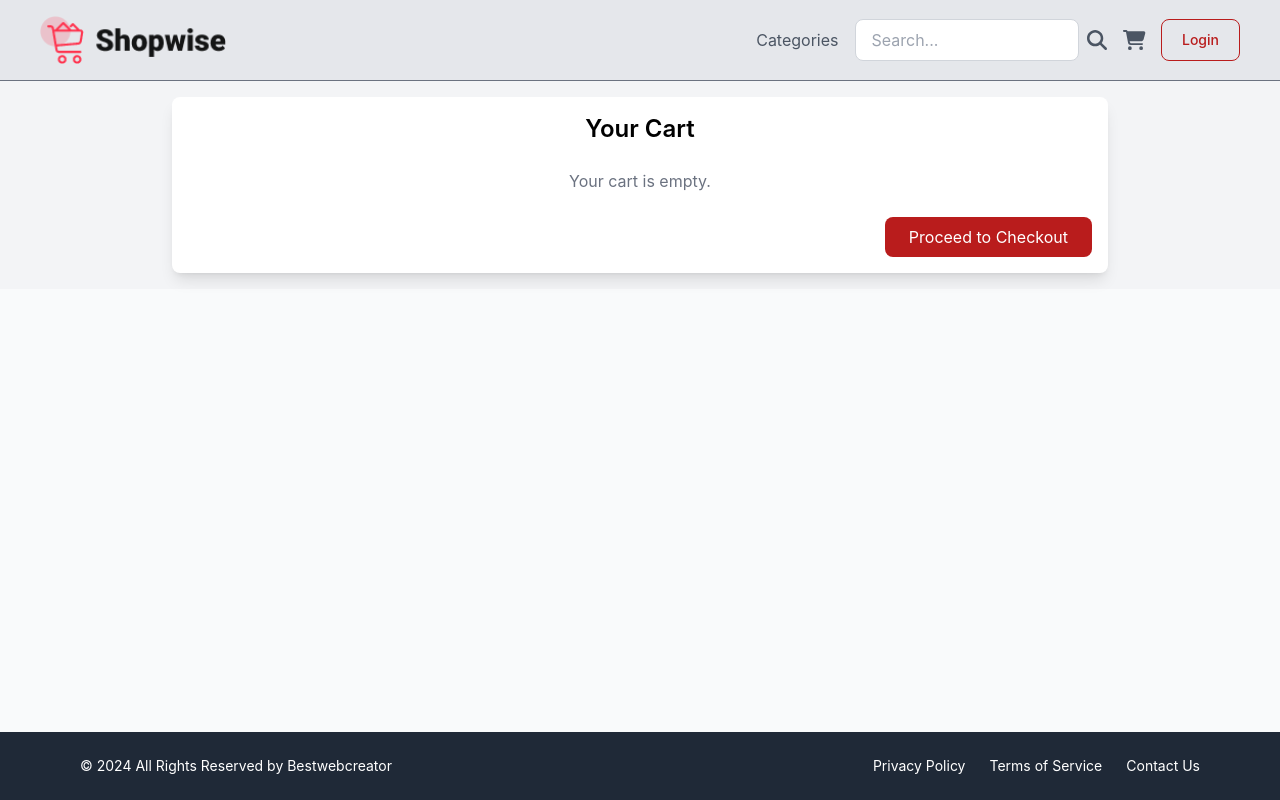
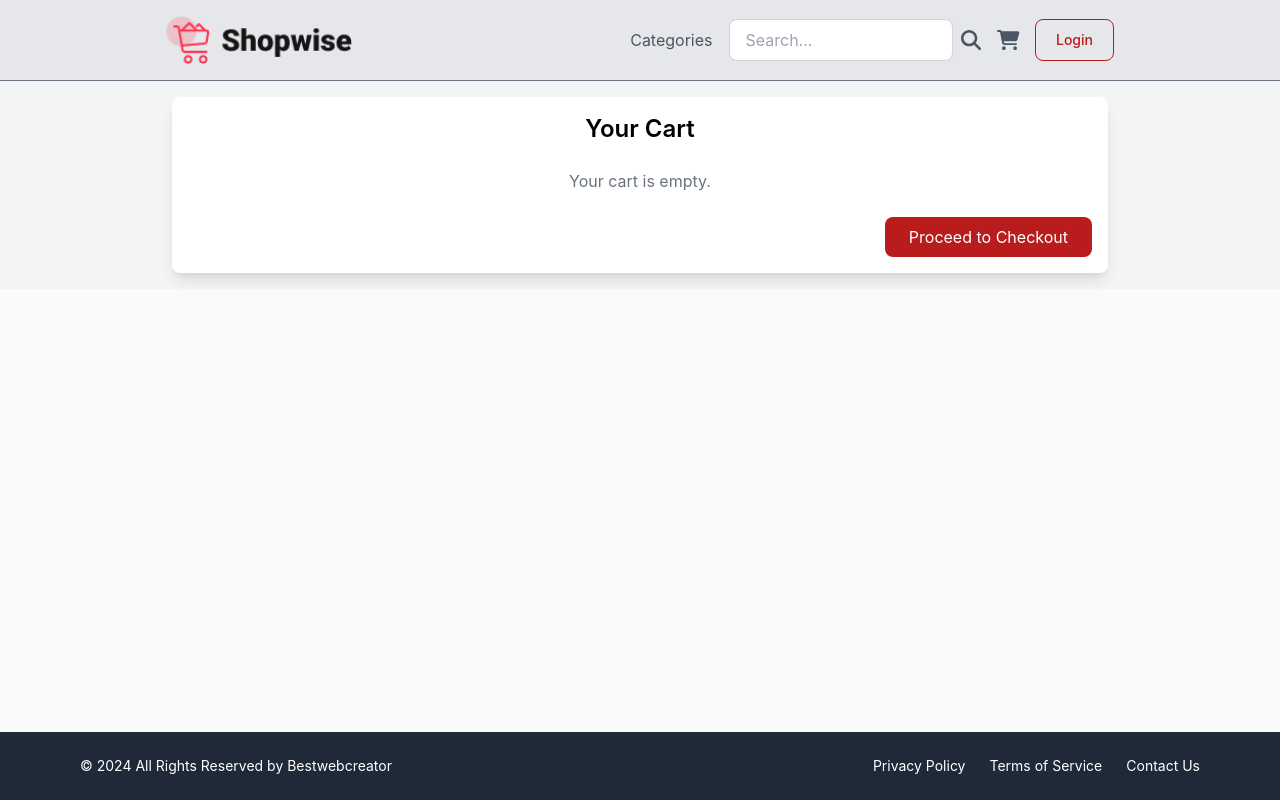
Before and after one commit to abahm00/shopwise-clone, a React (Create React App) app: page /Cart in a window 1280 px wide. Built offline with nearby package versions, Linux system fonts and the light colour scheme.

Commit message:
Update Navbar.js

```diff
--- a/src/components/Navbar.js
+++ b/src/components/Navbar.js
@@ -47,6 +47,11 @@ export default function Navbar() {
     setIsMobileMenuOpen(false);
   };
 
+  const handleHomeClick = () => {
+    navigate("/");
+    setIsMobileMenuOpen(false);
+  };
+
   const handleLoginClick = () => {
     navigate("/Login");
     setIsMobileMenuOpen(false);
@@ -59,11 +64,11 @@ export default function Navbar() {
 
   return (
     <div className="h-fit bg-gray-200 p-2 shadow-md border-b border-gray-500 w-full">
-      <div className="max-w-7xl mx-auto px-4 sm:px-6 lg:px-8">
-        <div className="flex items-center justify-between h-16">
+      <div className="w-full flex justify-center mx-auto px-4 sm:px-6 lg:px-0">
+        <div className="md:w-3/4 w-full flex items-center justify-between h-16">
           <div
             className="flex-shrink-0 cursor-pointer"
-            onClick={() => navigate("/")}
+            onClick={handleHomeClick}
           >
             <img src={logo} alt="Logo" className="h-10 sm:h-12" />
           </div>
```
